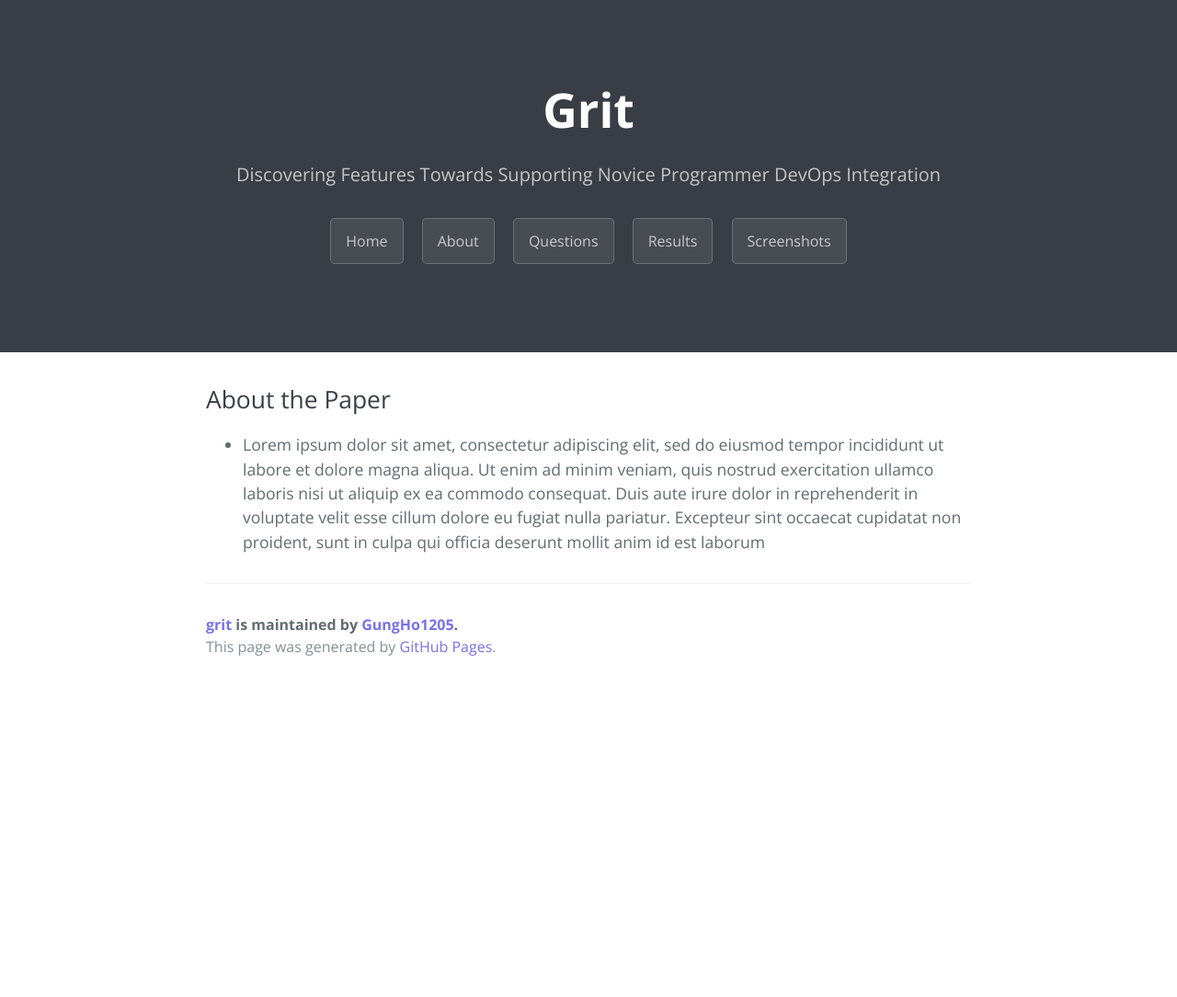
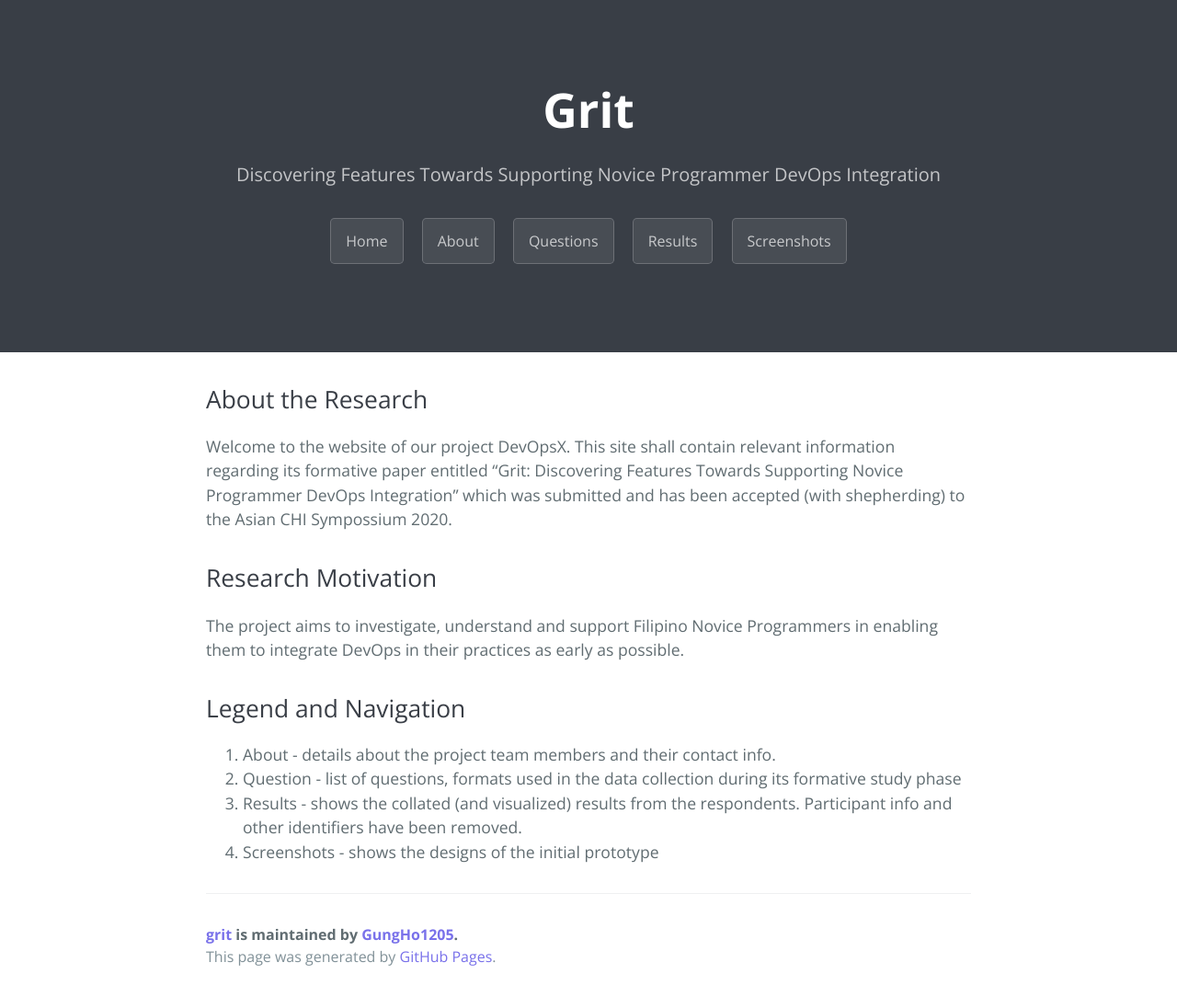
Before and after one commit to GungHo1205/grit, a Jekyll site: the page built from index.md, in a window 1280 px wide. Shown: the whole page at 92% size. Built offline with Jekyll 4.4.1, drawn with Linux system fonts in a browser that asks for light colours; before the commit the page ends 900 px from its top, so only the background shows below that.

Commit message:
updated page info

```diff
--- a/index.md
+++ b/index.md
@@ -5,5 +5,14 @@ description: Discovering Features Towards Supporting Novice Programmer DevOps In
 
 ---
 
-## About the Paper
- - Lorem ipsum dolor sit amet, consectetur adipiscing elit, sed do eiusmod tempor incididunt ut labore et dolore magna aliqua. Ut enim ad minim veniam, quis nostrud exercitation ullamco laboris nisi ut aliquip ex ea commodo consequat. Duis aute irure dolor in reprehenderit in voluptate velit esse cillum dolore eu fugiat nulla pariatur. Excepteur sint occaecat cupidatat non proident, sunt in culpa qui officia deserunt mollit anim id est laborum
+## About the Research
+ Welcome to the website of our project DevOpsX. This site shall contain relevant information regarding its formative paper entitled "Grit: Discovering Features Towards Supporting Novice Programmer DevOps Integration" which was submitted and has been accepted (with shepherding) to the Asian CHI Sympossium 2020.
+
+## Research Motivation
+The project aims to investigate, understand and support Filipino Novice Programmers in enabling them to integrate DevOps in their practices as early as possible.
+
+## Legend and Navigation
+1. About - details about the project team members and their contact info.
+1. Question - list of questions, formats used in the data collection during its formative study phase
+1. Results - shows the collated (and visualized) results from the respondents. Participant info and other identifiers have been removed.
+1. Screenshots - shows the designs of the initial prototype
```
